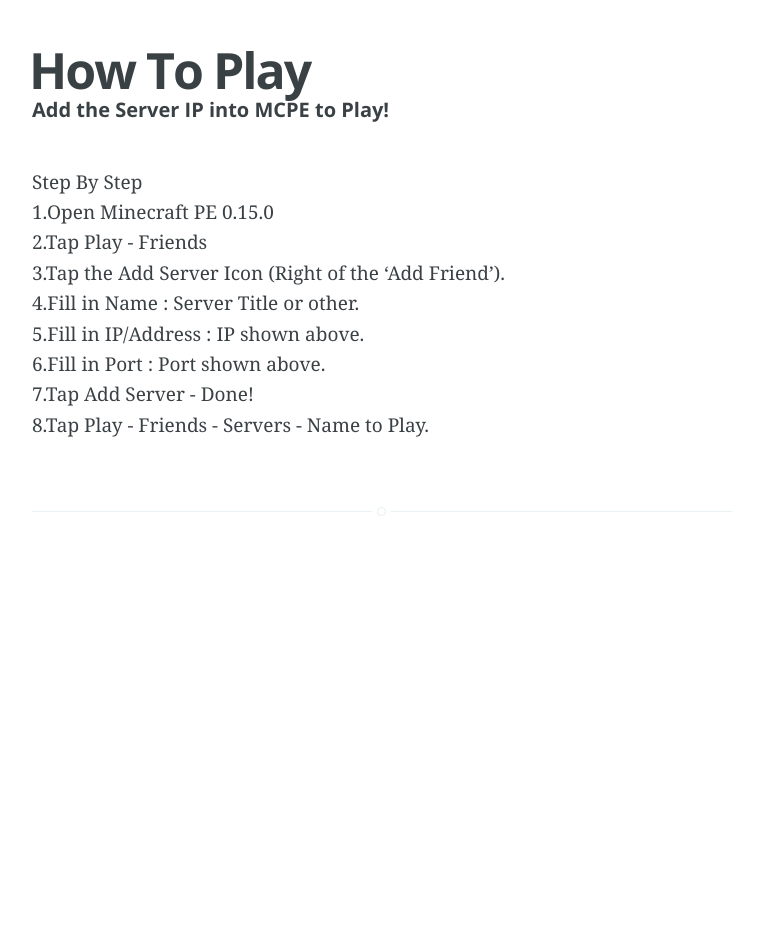
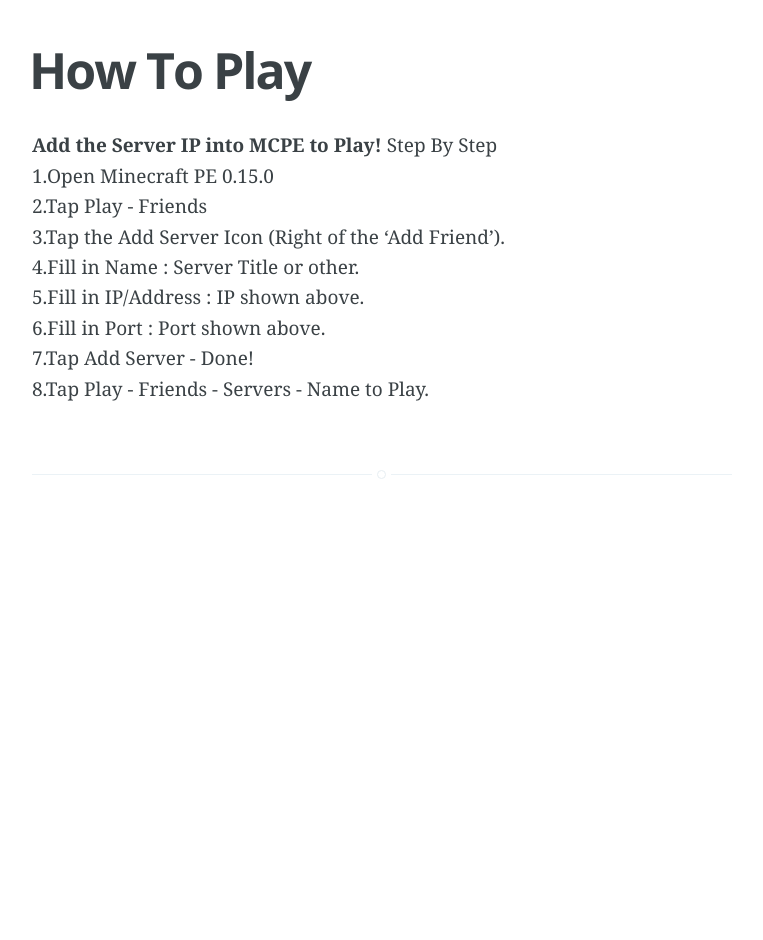
Before and after one commit to Minecraft-PE-Servers/Minecraft-PE-Servers.github.io, a Jekyll site: the page built from _posts/2016-06-28-How-to-play-Minecraft-pe-servers-By-MineServer-APP.md, in a window 1280 px wide. Shown: the whole page, without its empty margins (258-1021 px from the left). Built offline with Jekyll 4.4.1, drawn with Linux system fonts in a browser that asks for light colours.

Commit message:
提交发布

```diff
--- a/_posts/2016-06-28-How-to-play-Minecraft-pe-servers-By-MineServer-APP.md
+++ b/_posts/2016-06-28-How-to-play-Minecraft-pe-servers-By-MineServer-APP.md
@@ -5,8 +5,7 @@
 categories: iniciante
 disqus: true
 ---
-
-###### Add the Server IP into MCPE to Play!
+**Add the Server IP into MCPE to Play!**
 Step By Step
 1.Open Minecraft PE 0.15.0
 2.Tap Play - Friends
```
